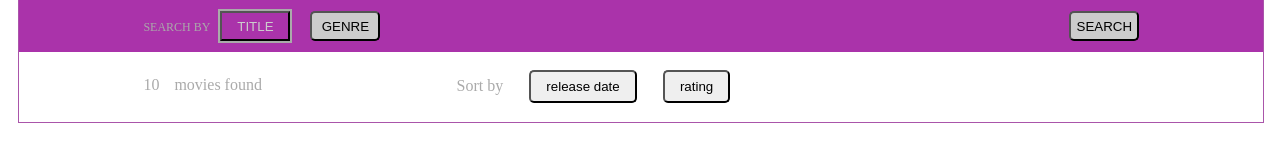
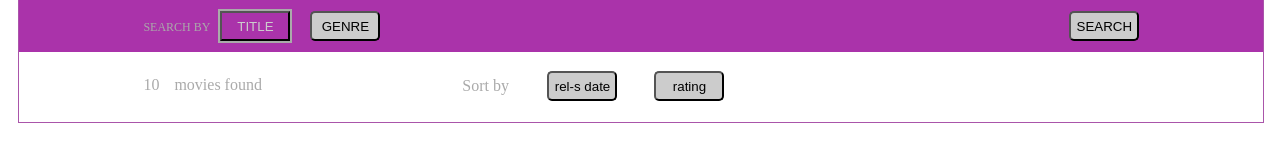
Before and after one commit to nikol0020/React_Kurs_spring, a React app in the folder HW2_Webpack/: page / in a window 1280 px wide. Shown: the part 164-321 px from the top of the page. Built offline with nearby package versions, Linux system fonts and the light colour scheme.

Commit message:
HW3_Layout: added propTypes

```diff
--- a/HW2_Webpack/src/components/button/Button.js
+++ b/HW2_Webpack/src/components/button/Button.js
@@ -13,8 +13,8 @@ const Button = ({value, active, onClick}) => (
 );
 
 Button.propTypes = {
-    value: PropTypes.string,
-    active: PropTypes.string,
+    value: PropTypes.string.isRequired,
+    active: PropTypes.bool,
     onClick: PropTypes.func
 };
 
--- a/HW2_Webpack/src/components/button/Button.scss
+++ b/HW2_Webpack/src/components/button/Button.scss
@@ -3,6 +3,7 @@
   height: 30px;
   border-radius: 5px;
   background-color: #ccc;
+  z-index: 1;
 
   &:hover {
     cursor: pointer;
@@ -28,4 +29,8 @@
     border-radius: 0;
   }
 
+  &__sort {
+    width: 110px;;
+  }
+
 }
--- a/HW2_Webpack/src/components/header/Header.js
+++ b/HW2_Webpack/src/components/header/Header.js
@@ -2,6 +2,7 @@ import React, {Component} from 'react';
 import './Header.scss';
 import Search from '../search';
 import Sort from '../sort';
+import '../propTypes';
 
 const Header = (props) => {
 
--- a/HW2_Webpack/src/components/list-item/ListItem.scss
+++ b/HW2_Webpack/src/components/list-item/ListItem.scss
@@ -1,6 +1,6 @@
 .list-item {
   width: 200px;
-  height: 420px;
+  height: 430px;
   background-color: #fff;
   margin: 20px;
   color: #333;
--- a/HW2_Webpack/src/components/list/List.js
+++ b/HW2_Webpack/src/components/list/List.js
@@ -1,6 +1,6 @@
 import React from "react";
 import './List.scss';
-//import '../propTypes';
+import '../propTypes';
 import ListItem from '../list-item';
 
 const List = (props) => {
--- a/HW2_Webpack/src/components/list/List.scss
+++ b/HW2_Webpack/src/components/list/List.scss
@@ -3,4 +3,5 @@
   flex-wrap: wrap;
   list-style-type: none;
   justify-content: space-evenly;
+  min-height: 400px;
 }
--- a/HW2_Webpack/src/components/propTypes.js
+++ b/HW2_Webpack/src/components/propTypes.js
@@ -1,6 +1,6 @@
 import PropTypes from 'prop-types';
 
-const propTypes = {
+const movieShape = PropTypes.shape({
     id: PropTypes.number,
     title: PropTypes.string,
     tagline: PropTypes.string,
@@ -12,12 +12,11 @@ const propTypes = {
     budget: PropTypes.number,
     revenue: PropTypes.number,
     genres: PropTypes.arrayOf(PropTypes.string),
-    runtime: PropTypes.number,
-    data: PropTypes.arrayOf(PropTypes.object()),
-    className: PropTypes.string,
-    disabled: PropTypes.bool,
-    defaultValue: PropTypes.string,
-    onChange: PropTypes.func
+    runtime: PropTypes.number
+});
+
+const propTypes = {
+    data: PropTypes.arrayOf(movieShape)
 };
 
 export default propTypes;
--- a/HW2_Webpack/src/components/search/Search.js
+++ b/HW2_Webpack/src/components/search/Search.js
@@ -1,6 +1,7 @@
 import React, {Component} from "react";
 import './Search.scss';
 import Button from '../button';
+import '../propTypes';
 
 export default class Search extends Component {
 
--- a/HW2_Webpack/src/components/sort/Sort.js
+++ b/HW2_Webpack/src/components/sort/Sort.js
@@ -1,13 +1,15 @@
 import React, {Component} from 'react';
 import './Sort.scss';
+
+import Button from '../button';
 
 export default class Sort extends Component {
     render() {
         return (
             <div className="sort">
                 <span className="sort__text">Sort by</span>
-                <input className="sort__buttons" type="button" value="release date"/>
-                <input className="sort__buttons" type="button" value="rating"/>
+                <Button className="button" value="rel-s date"/>
+                <Button className="button" value="rating"/>
             </div>
         )
     }
--- a/HW2_Webpack/src/components/sort/Sort.scss
+++ b/HW2_Webpack/src/components/sort/Sort.scss
@@ -7,16 +7,12 @@
   margin-top: 20px;
   margin-left: 50px;
 
-  &__text, &__buttons {
+  &__text {
     z-index: 1;
   }
 
   &__buttons {
     padding: 7px 15px;
     border-radius: 5px;
-
-    &:hover {
-      cursor: pointer;
-    }
   }
 }
```
Also changed, not shown: HW2_Webpack/src/components/list-item/ListItem.js (+4 -4 lines).
